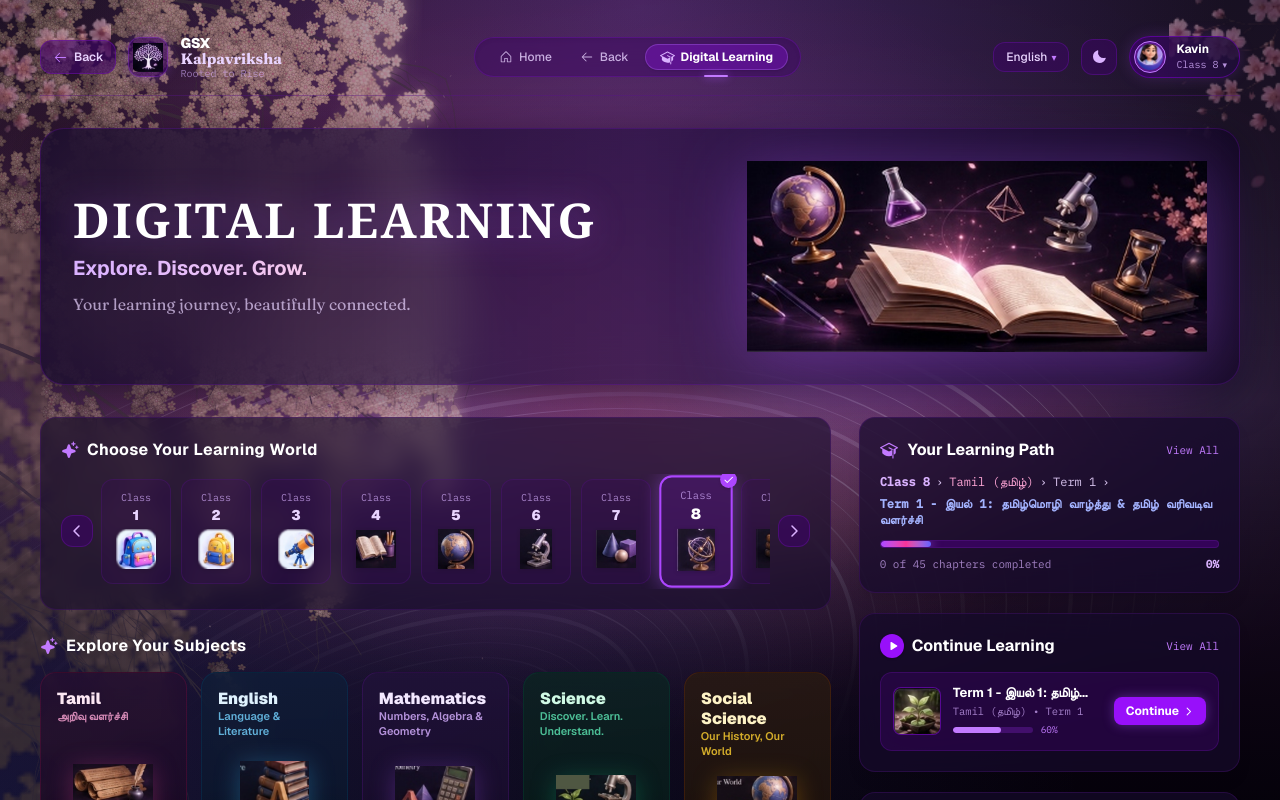
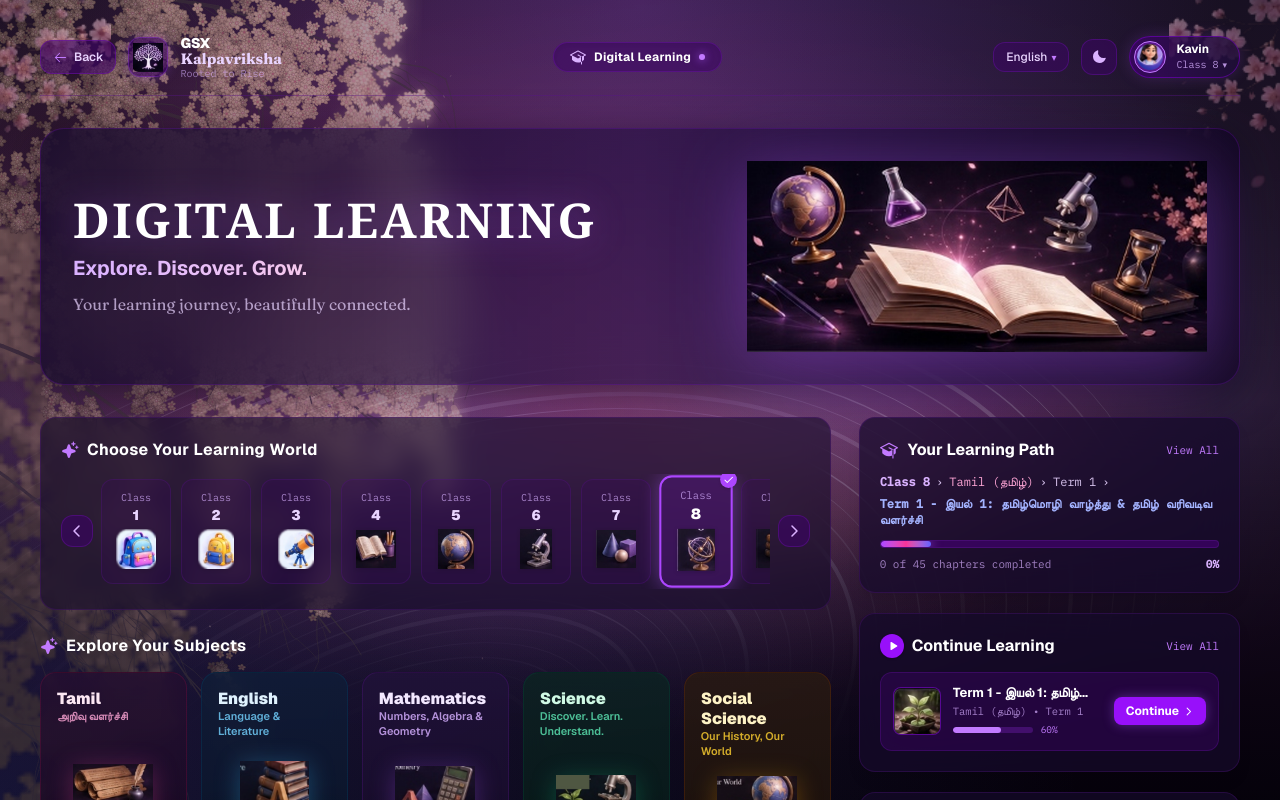
Before and after one commit to nithinrv07/Kalpavriksha-project, a Next.js app in the folder frontend/: page /m/learn in a window 1280 px wide. Shown: the top 800 px of the page. Built offline with nearby package versions, Linux system fonts and the light colour scheme; a web font is replaced by a local one.

Commit message:
refactor(learn): remove redundant Home and Back links from center navbar pill

```diff
--- a/frontend/src/modules/learn/senior-digital-learning.tsx
+++ b/frontend/src/modules/learn/senior-digital-learning.tsx
@@ -184,30 +184,12 @@ export function SeniorDigitalLearning({
           </Link>
         </div>
 
-        {/* Center: Navigation Pills */}
-        <nav aria-label="Module Navigation" className="hidden md:flex items-center gap-1 rounded-full border border-purple-800/40 bg-purple-950/40 px-3 py-1.5 backdrop-blur-md shadow-inner">
-          <Link
-            href="/"
-            className="flex items-center gap-1.5 rounded-full px-3 py-1 text-xs font-medium text-purple-200/80 transition-colors hover:text-white hover:bg-purple-900/40"
-          >
-            <House size={14} />
-            <span>Home</span>
-          </Link>
-          <button
-            type="button"
-            onClick={handleBack}
-            className="flex items-center gap-1.5 rounded-full px-3 py-1 text-xs font-medium text-purple-200/80 transition-colors hover:text-white hover:bg-purple-900/40"
-            title="Go Back"
-          >
-            <ArrowLeft size={14} />
-            <span>Back</span>
-          </button>
-          <div className="relative flex items-center gap-1.5 rounded-full bg-purple-600/30 px-3.5 py-1 text-xs font-bold text-white shadow-sm border border-purple-400/30">
-            <GraduationCap size={15} weight="fill" className="text-purple-300" />
-            <span>Digital Learning</span>
-            <span className="absolute -bottom-2 left-1/2 h-0.5 w-6 -translate-x-1/2 rounded-full bg-purple-400 shadow-[0_0_8px_#a855f7]" />
-          </div>
-        </nav>
+        {/* Center: Module Title Pill */}
+        <div className="hidden md:flex items-center gap-2 rounded-full border border-purple-800/40 bg-purple-950/50 px-4 py-1.5 backdrop-blur-md shadow-inner">
+          <GraduationCap size={16} weight="fill" className="text-purple-300" />
+          <span className="font-display text-xs font-bold text-white tracking-wide">Digital Learning</span>
+          <span className="h-1.5 w-1.5 rounded-full bg-purple-400 shadow-[0_0_8px_#a855f7]" />
+        </div>
 
         {/* Right: Language, Theme & Profile Pill */}
         <div className="flex items-center gap-2 sm:gap-3">
```
